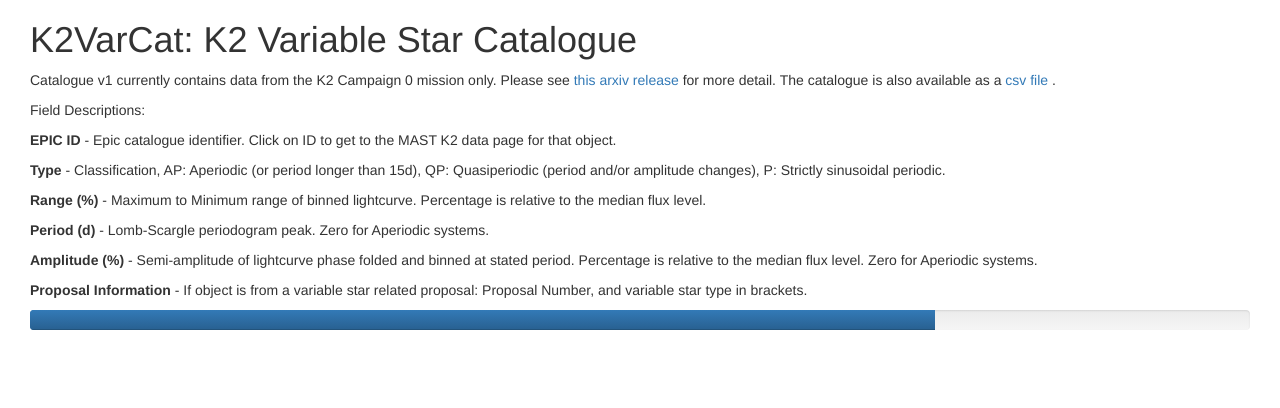
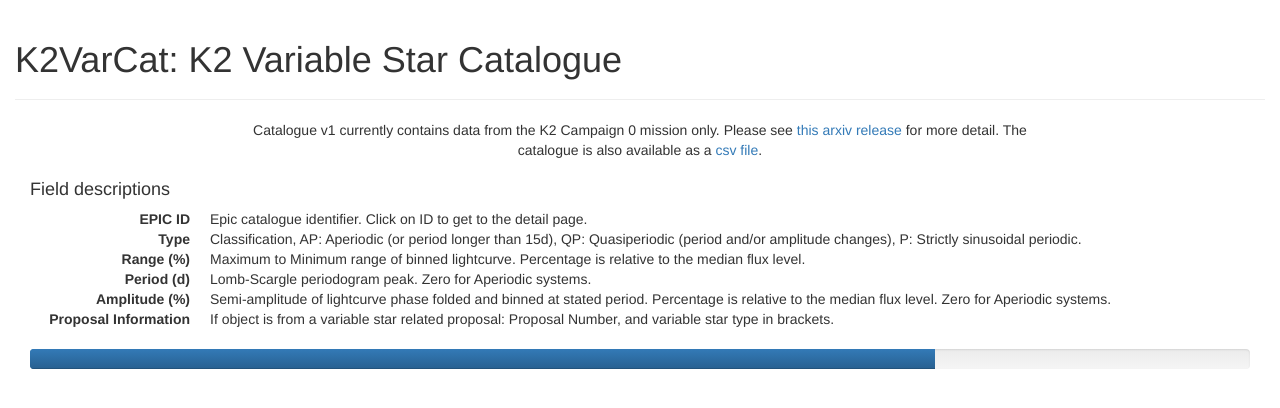
Before and after one commit to mindriot101/k2varcat, a Flask app: page / in a window 1280 px wide. Shown: the top 408 px of the page. Run offline with Flask 2, Linux system fonts and the light colour scheme; some libraries are stand-ins or nearby versions.

Commit message:
Improve bootstrap visuals

```diff
--- a/k2var/templates/base.html
+++ b/k2var/templates/base.html
@@ -19,8 +19,10 @@
 
     <body>
         <div id="content">
-            {% block content %}
-            {% endblock %}
+            <div class="container-fluid">
+                {% block content %}
+                {% endblock %}
+            </div>
         </div>
 
         <!-- begin scripts -->
--- a/k2var/templates/index.html
+++ b/k2var/templates/index.html
@@ -4,32 +4,34 @@
     <div id="noscript_note">You must have JavaScript enabled to view this page.</div>
 </noscript>
 
-<div class="container-fluid">
-    <div class="row-fluid">
-        <div class="col-md-12">
-            <h1>K2VarCat: K2 Variable Star Catalogue</h1>
-            <p> Catalogue v1 currently contains data from
-                the K2 Campaign 0 mission only. Please see <a href='http://arxiv.org/abs/1411.6830'>this arxiv release</a> for more detail. The catalogue is also available as a <a href='K2VarCat.csv'>csv file </a>.</p>
-            <p> Field Descriptions:</p>
-            <p> <strong>EPIC ID</strong> - Epic catalogue identifier. Click on ID to get to the MAST K2 data page for that object.</p>
-            <p> <strong>Type</strong> - Classification, AP: Aperiodic (or period longer than 15d), QP: Quasiperiodic (period and/or amplitude changes), P: Strictly sinusoidal periodic.</p>
-            <p> <strong>Range (%)</strong> - Maximum to Minimum range of binned lightcurve. Percentage is relative to the median flux level.</p>
-            <p> <strong>Period (d)</strong> - Lomb-Scargle periodogram peak. Zero for Aperiodic systems.</p>
-            <p> <strong>Amplitude (%)</strong> - Semi-amplitude of lightcurve phase folded and binned at stated period. Percentage is relative to the median flux level. Zero for Aperiodic systems. </p>
-            <p> <strong>Proposal Information</strong> - If object is from a variable star related proposal: Proposal Number, and variable star type in brackets.</p>
+<div class="page-header">
+    <h1>K2VarCat: K2 Variable Star Catalogue</h1>
+</div>
 
-            <!--            <p>Use <a href="http://builtbybalance.com/Tabletop/">Tabletop.js</a> to pull json from Google Spreadsheet and feed it to the <a href="http://datatables.net/">DataTables</a> jQuery plugin.</p>
-            <p>Demo by <a href="https://twitter.com/CourierEssig">Chris Essig</a> &amp; <a href="https://twitter.com/ChrisLKeller">Chris Keller</a> and made possible thanks to the Open Source work of <a href="http://twitter.com/dangerscarf">Jonathan Soma</a> &amp; <a href="https://github.com/DataTables">Allan Jardine</a>.</p>
-            <ul>
-                <li><p><a href="http://projects.chrislkeller.com/demos/tabletop_to_datatables">Demo Page</a></p></li>
-                <li><p><a href="https://github.com/chrislkeller/tabletop_to_datatables">Fork the Repo</a></p></li>
-                <li><p><a href="https://github.com/chrislkeller/tabletop_to_datatables#readme">View the ReadMe</a></p></li>
-            </ul>    -->
-        </div>
+<div class="row-fluid">
+    <div class="col-md-8 col-md-offset-2">
+        <p class="text-center">Catalogue v1 currently contains data from the K2 Campaign 0 mission only. Please see <a href='http://arxiv.org/abs/1411.6830'>this arxiv release</a> for more detail.
+        The catalogue is also available as a <a href='K2VarCat.csv'>csv file</a>.</p>
     </div>
-    <div class="row-fluid">
-        <div class="span12">
-            <div id="demo"></div>
+</div>
+
+<div class="row-fluid">
+    <div class="col-md-12">
+        <h4>Field descriptions</h4>
+        <dl class="dl-horizontal">
+            <dt>EPIC ID</dt>
+            <dd>Epic catalogue identifier. Click on ID to get to the detail page.</dd>
+            <dt>Type</dt>
+            <dd>Classification, AP: Aperiodic (or period longer than 15d), QP: Quasiperiodic (period and/or amplitude changes), P: Strictly sinusoidal periodic.</dd>
+            <dt>Range (%)</dt>
+            <dd>Maximum to Minimum range of binned lightcurve. Percentage is relative to the median flux level.</dd>
+            <dt>Period (d)</dt>
+            <dd>Lomb-Scargle periodogram peak. Zero for Aperiodic systems.</dd>
+            <dt>Amplitude (%)</dt>
+            <dd>Semi-amplitude of lightcurve phase folded and binned at stated period. Percentage is relative to the median flux level. Zero for Aperiodic systems.</dd>
+            <dt>Proposal Information</dt>
+            <dd>If object is from a variable star related proposal: Proposal Number, and variable star type in brackets.</dd>
+        </dl>
     </div>
 </div>
 
--- a/k2var/templates/table.html
+++ b/k2var/templates/table.html
@@ -1,4 +1,4 @@
-<table class="table">
+<table class="table table-condensed table-bordered">
     <thead>
         <tr>
             {% for key in keys %}
```
Also changed, not shown: k2var/templates/image.html (+1 -1 lines), k2var/templates/lightcurve.html (+13 -10 lines).
